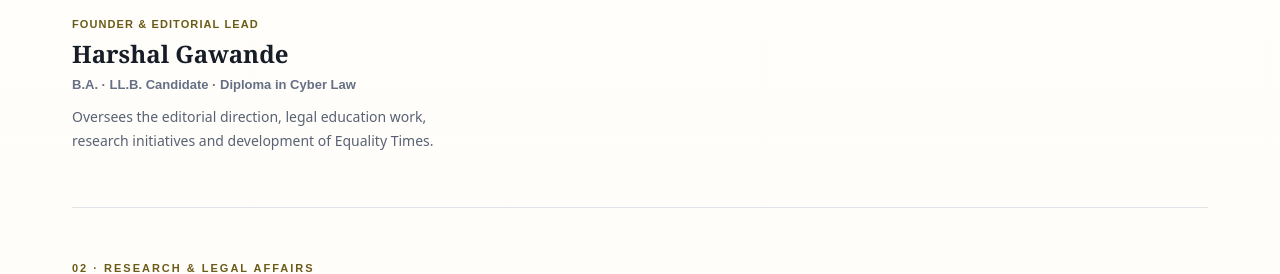
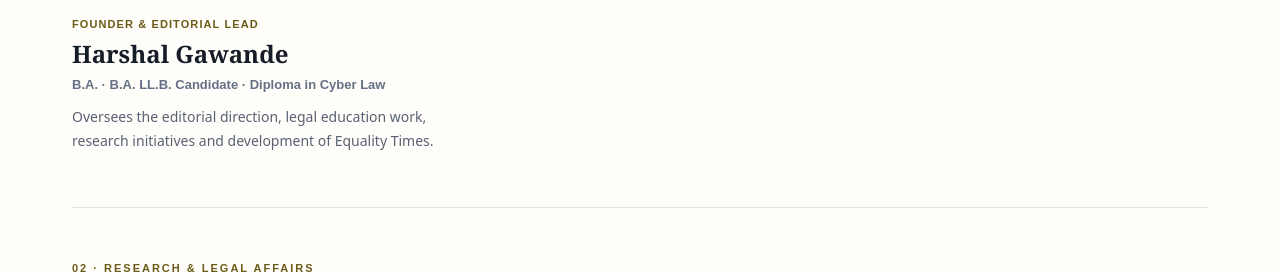
Before and after one commit to equalitytimes/equalitytimes-test, a Jekyll site: the page built from team/index.html, in a window 1280 px wide and 900 px high, scrolled down 1203 px. Shown: the part 183-457 px from the top of the window. Built offline with Jekyll 4.4.1, drawn with Linux system fonts in a browser that asks for light colours.

Commit message:
Update founder qualification display

```diff
--- a/team/index.html
+++ b/team/index.html
@@ -77,7 +77,7 @@
       <div class="team-person-photo"><img src="{{ '/assets/founder.jpg' | relative_url }}" alt="Harshal Manoharrao Gawande"></div>
       <div class="team-person-role">Founder &amp; Editorial Lead</div>
       <h3>Harshal Gawande</h3>
-      <p class="team-person-credentials">B.A. · LL.B. Candidate · Diploma in Cyber Law</p>
+      <p class="team-person-credentials">B.A. · B.A. LL.B. Candidate · Diploma in Cyber Law</p>
       <p class="team-person-bio">Oversees the editorial direction, legal education work, research initiatives and development of Equality Times.</p>
     </article>
   </div>
```
